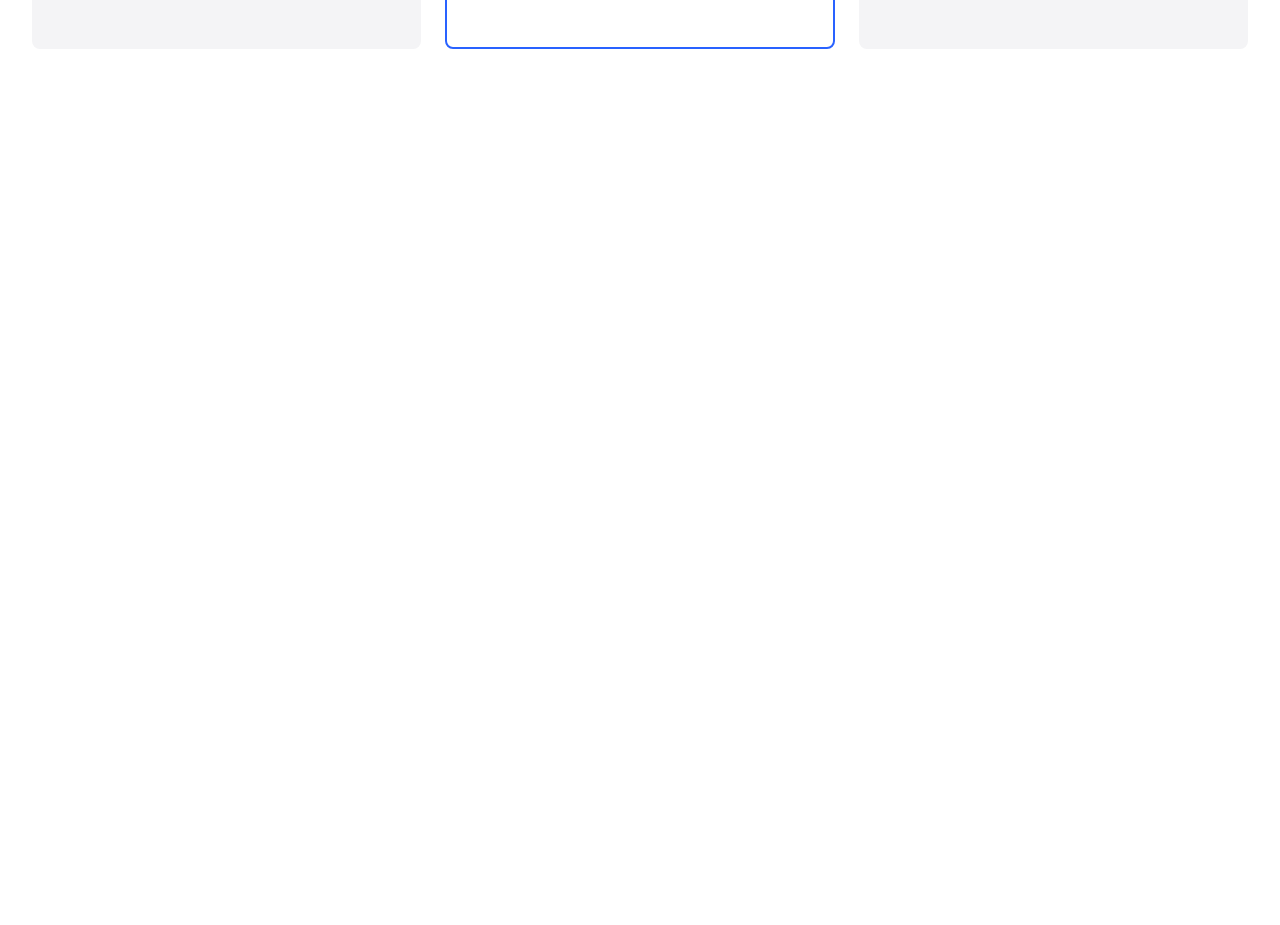
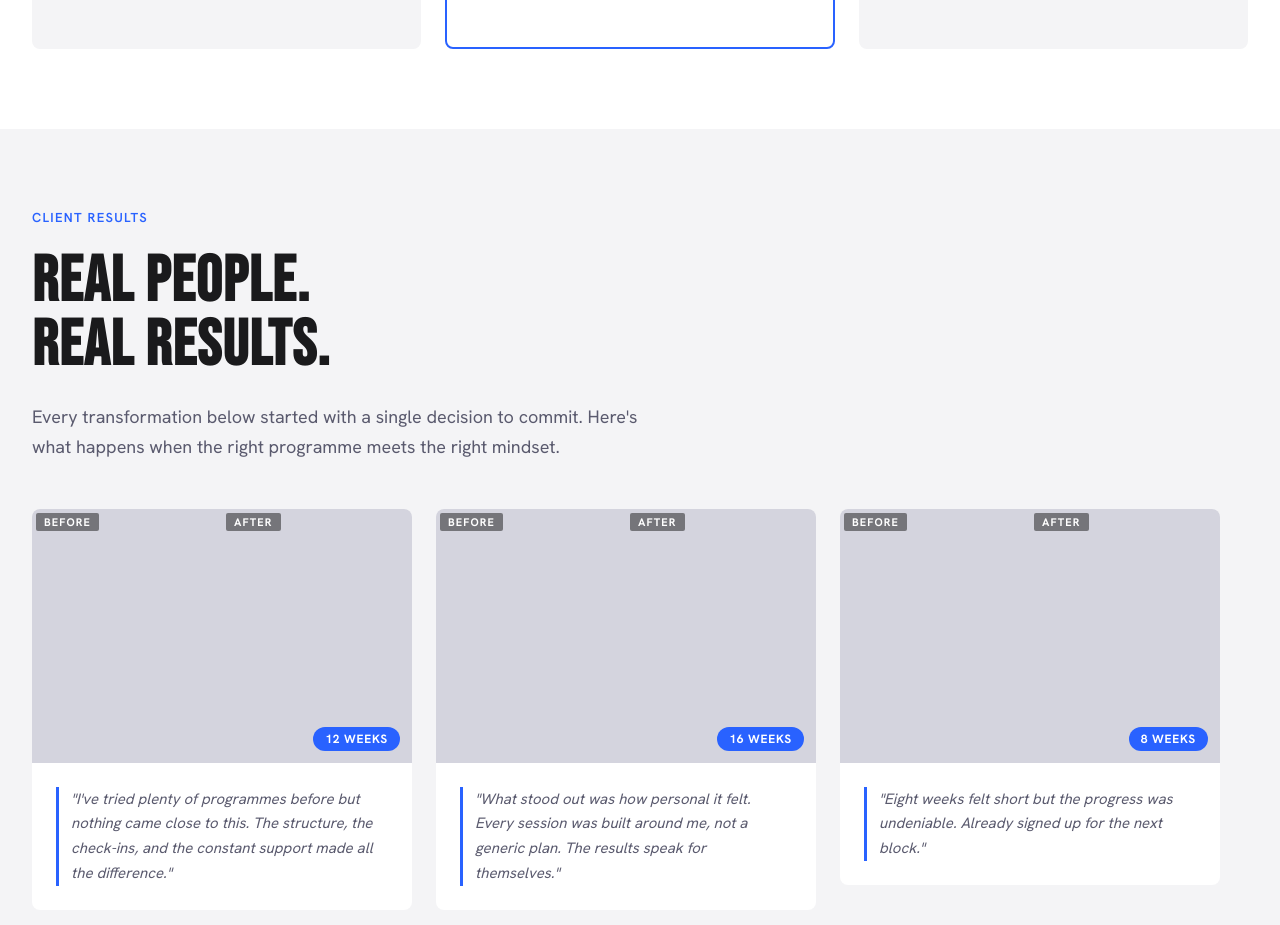
Before and after one commit to DevvKuba/JRFitnessWebsite, an Angular app: page / in a window 1280 px wide. Shown: the part 2340-3265 px from the top of the page. Before the commit the page ends 2469 px from the top, so only its background shows below. Built offline with nearby package versions, Linux system fonts and the light colour scheme.

Commit message:
Configure transformation related components include client cards and container

```diff
--- a/src/app/app.html
+++ b/src/app/app.html
@@ -2,3 +2,4 @@
 <app-hero />
 <app-methodology />
 <app-offerings />
+<app-transformations />
--- a/src/app/app.ts
+++ b/src/app/app.ts
@@ -3,10 +3,11 @@ import { NavbarComponent } from './components/navbar/navbar.component';
 import { HeroComponent } from './components/hero/hero.component';
 import { MethodologyComponent } from './components/methodology/methodology.component';
 import { OfferingsComponent } from './components/offerings/offerings.component';
+import { TransformationsComponent } from './components/transformations/transformations.component';
 
 @Component({
   selector: 'app-root',
-  imports: [NavbarComponent, HeroComponent, MethodologyComponent, OfferingsComponent],
+  imports: [NavbarComponent, HeroComponent, MethodologyComponent, OfferingsComponent, TransformationsComponent],
   templateUrl: './app.html',
   styleUrl: './app.scss',
 })
--- /dev/null
+++ b/src/app/components/transformations/transformation-card/transformation-card.component.html
@@ -0,0 +1,25 @@
+<article class="t-card">
+  <div class="t-card__images">
+    <div class="t-card__image-wrap">
+      <span class="t-card__image-label">Before</span>
+      @if (transformation.beforeImage) {
+        <img class="t-card__image" [src]="transformation.beforeImage" alt="Before" />
+      } @else {
+        <div class="t-card__image-placeholder"></div>
+      }
+    </div>
+    <div class="t-card__image-wrap">
+      <span class="t-card__image-label">After</span>
+      @if (transformation.afterImage) {
+        <img class="t-card__image" [src]="transformation.afterImage" alt="After" />
+      } @else {
+        <div class="t-card__image-placeholder"></div>
+      }
+    </div>
+    <span class="t-card__duration">{{ transformation.duration }}</span>
+  </div>
+
+  <blockquote class="t-card__testimonial">
+    "{{ transformation.testimonial }}"
+  </blockquote>
+</article>
--- /dev/null
+++ b/src/app/components/transformations/transformation-card/transformation-card.component.scss
@@ -0,0 +1,78 @@
+.t-card {
+  min-width: 380px;
+  max-width: 380px;
+  scroll-snap-align: start;
+  background-color: var(--color-background);
+  border-radius: var(--radius-lg);
+  overflow: hidden;
+  display: flex;
+  flex-direction: column;
+  flex-shrink: 0;
+
+  &__images {
+    display: grid;
+    grid-template-columns: 1fr 1fr;
+    position: relative;
+  }
+
+  &__image-wrap {
+    position: relative;
+  }
+
+  &__image-label {
+    position: absolute;
+    top: var(--space-xs);
+    left: var(--space-xs);
+    z-index: 1;
+    font-family: var(--font-body);
+    font-size: 11px;
+    font-weight: 700;
+    letter-spacing: 0.1em;
+    text-transform: uppercase;
+    color: #ffffff;
+    background-color: rgba(0, 0, 0, 0.45);
+    padding: 2px 8px;
+    border-radius: var(--radius-sm);
+  }
+
+  &__image {
+    width: 100%;
+    aspect-ratio: 3 / 4;
+    object-fit: cover;
+    display: block;
+  }
+
+  &__image-placeholder {
+    width: 100%;
+    aspect-ratio: 3 / 4;
+    background-color: #d4d4de;
+  }
+
+  &__duration {
+    position: absolute;
+    bottom: var(--space-sm);
+    right: var(--space-sm);
+    font-family: var(--font-body);
+    font-size: 12px;
+    font-weight: 700;
+    letter-spacing: 0.06em;
+    text-transform: uppercase;
+    color: #ffffff;
+    background-color: var(--color-primary);
+    padding: 4px 12px;
+    border-radius: var(--radius-full);
+  }
+
+  &__testimonial {
+    padding: var(--space-md);
+    font-family: var(--font-body);
+    font-size: 15px;
+    font-weight: 400;
+    line-height: 1.65;
+    color: var(--color-on-surface-variant);
+    font-style: italic;
+    border-left: 3px solid var(--color-primary);
+    margin: var(--space-md);
+    padding: 0 0 0 var(--space-sm);
+  }
+}
--- /dev/null
+++ b/src/app/components/transformations/transformations.component.html
@@ -0,0 +1,46 @@
+<section class="transformations">
+  <div class="transformations__inner">
+
+    <div class="transformations__header">
+      <p class="transformations__label">Client Results</p>
+      <h2 class="transformations__headline">Real People.<br />Real Results.</h2>
+      <p class="transformations__intro">
+        Every transformation below started with a single decision to commit.
+        Here's what happens when the right programme meets the right mindset.
+      </p>
+    </div>
+
+    <div class="transformations__carousel-wrapper">
+      @if (hasOverflow) {
+        <button
+          class="transformations__arrow transformations__arrow--prev"
+          (click)="scrollPrev()"
+          aria-label="Previous clients"
+        >
+          <svg width="20" height="20" viewBox="0 0 24 24" fill="none" xmlns="http://www.w3.org/2000/svg">
+            <path d="M15 18L9 12L15 6" stroke="currentColor" stroke-width="2.5" stroke-linecap="round" stroke-linejoin="round"/>
+          </svg>
+        </button>
+      }
+
+      <div class="transformations__track" #track>
+        @for (t of transformations; track $index) {
+          <app-transformation-card [transformation]="t" />
+        }
+      </div>
+
+      @if (hasOverflow) {
+        <button
+          class="transformations__arrow transformations__arrow--next"
+          (click)="scrollNext()"
+          aria-label="Next clients"
+        >
+          <svg width="20" height="20" viewBox="0 0 24 24" fill="none" xmlns="http://www.w3.org/2000/svg">
+            <path d="M9 18L15 12L9 6" stroke="currentColor" stroke-width="2.5" stroke-linecap="round" stroke-linejoin="round"/>
+          </svg>
+        </button>
+      }
+    </div>
+
+  </div>
+</section>
--- /dev/null
+++ b/src/app/components/transformations/transformations.component.scss
@@ -0,0 +1,88 @@
+.transformations {
+  background-color: var(--color-surface);
+  padding: var(--space-xl) 0;
+
+  &__inner {
+    max-width: 1280px;
+    margin: 0 auto;
+    padding: 0 var(--space-margin);
+    display: flex;
+    flex-direction: column;
+    gap: var(--space-lg);
+  }
+
+  &__header {
+    display: flex;
+    flex-direction: column;
+    gap: var(--space-md);
+    max-width: 640px;
+  }
+
+  &__label {
+    font-family: var(--font-body);
+    font-size: 13px;
+    font-weight: 600;
+    letter-spacing: 0.1em;
+    text-transform: uppercase;
+    color: var(--color-primary);
+  }
+
+  &__headline {
+    font-family: var(--font-headline);
+    font-size: 64px;
+    line-height: 1;
+    letter-spacing: 0.02em;
+    text-transform: uppercase;
+    color: var(--color-on-background);
+  }
+
+  &__intro {
+    font-family: var(--font-body);
+    font-size: 18px;
+    font-weight: 400;
+    line-height: 1.65;
+    color: var(--color-on-surface-variant);
+  }
+
+  &__carousel-wrapper {
+    display: flex;
+    align-items: flex-start;
+    gap: var(--space-sm);
+  }
+
+  &__track {
+    display: flex;
+    gap: var(--space-md);
+    overflow-x: auto;
+    scroll-snap-type: x mandatory;
+    scroll-behavior: smooth;
+    -ms-overflow-style: none;
+    scrollbar-width: none;
+    flex: 1;
+
+    &::-webkit-scrollbar {
+      display: none;
+    }
+  }
+
+  &__arrow {
+    flex-shrink: 0;
+    width: 44px;
+    height: 44px;
+    margin-top: 4px;
+    border-radius: var(--radius-full);
+    border: 2px solid var(--color-outline);
+    background-color: var(--color-background);
+    color: var(--color-on-background);
+    display: flex;
+    align-items: center;
+    justify-content: center;
+    cursor: pointer;
+    transition: all 0.2s ease;
+
+    &:hover {
+      border-color: var(--color-primary);
+      color: var(--color-primary);
+    }
+  }
+}
--- /dev/null
+++ b/src/app/components/transformations/transformations.component.ts
@@ -0,0 +1,53 @@
+import { Component, ElementRef, ViewChild } from '@angular/core';
+import { TransformationCardComponent, Transformation } from './transformation-card/transformation-card.component';
+
+@Component({
+  selector: 'app-transformations',
+  standalone: true,
+  imports: [TransformationCardComponent],
+  templateUrl: './transformations.component.html',
+  styleUrl: './transformations.component.scss',
+})
+export class TransformationsComponent {
+  @ViewChild('track') trackRef!: ElementRef<HTMLElement>;
+
+  readonly visibleCount = 3;
+
+  transformations: Transformation[] = [
+    {
+      duration: '12 Weeks',
+      beforeImage: '',
+      afterImage: '',
+      testimonial:
+        "I've tried plenty of programmes before but nothing came close to this. The structure, the check-ins, and the constant support made all the difference.",
+    },
+    {
+      duration: '16 Weeks',
+      beforeImage: '',
+      afterImage: '',
+      testimonial:
+        'What stood out was how personal it felt. Every session was built around me, not a generic plan. The results speak for themselves.',
+    },
+    {
+      duration: '8 Weeks',
+      beforeImage: '',
+      afterImage: '',
+      testimonial:
+        'Eight weeks felt short but the progress was undeniable. Already signed up for the next block.',
+    },
+  ];
+
+  get hasOverflow(): boolean {
+    return this.transformations.length > this.visibleCount;
+  }
+
+  scrollPrev(): void {
+    const track = this.trackRef.nativeElement;
+    track.scrollBy({ left: -(track.clientWidth / this.visibleCount + 24), behavior: 'smooth' });
+  }
+
+  scrollNext(): void {
+    const track = this.trackRef.nativeElement;
+    track.scrollBy({ left: track.clientWidth / this.visibleCount + 24, behavior: 'smooth' });
+  }
+}
```
Also changed, not shown: src/app/components/transformations/transformation-card/transformation-card.component.ts (added, +18 -0 lines).
